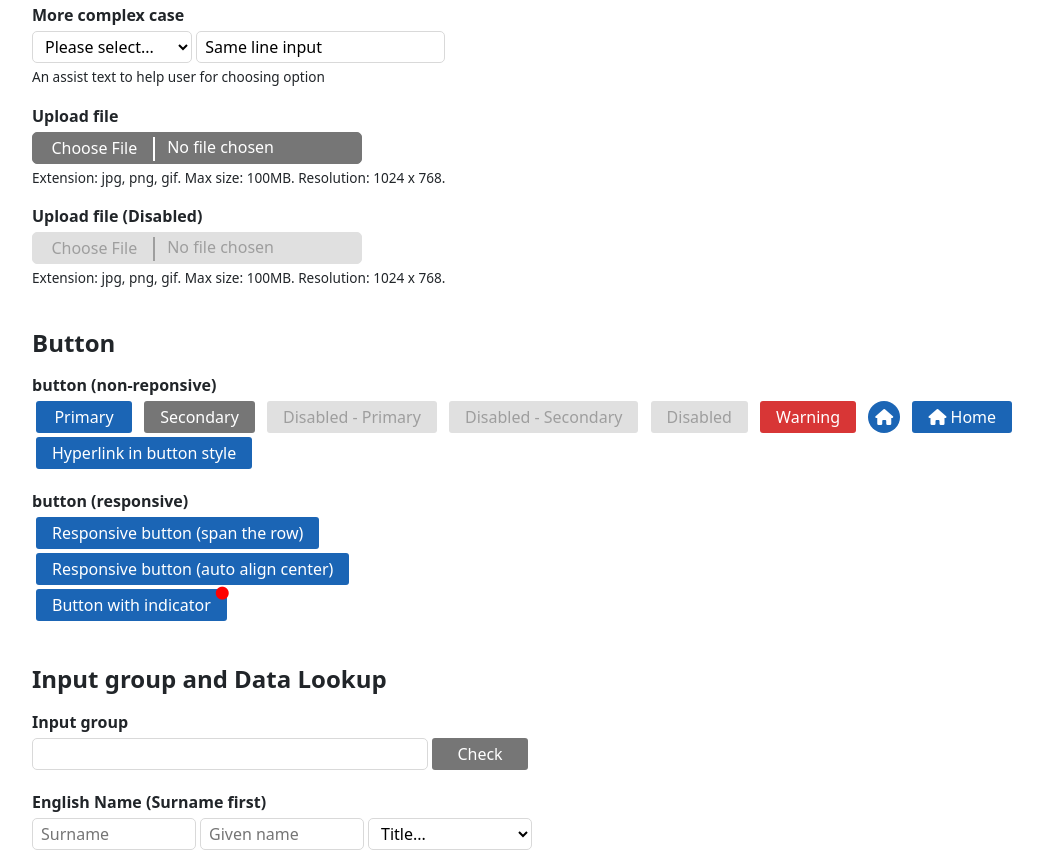
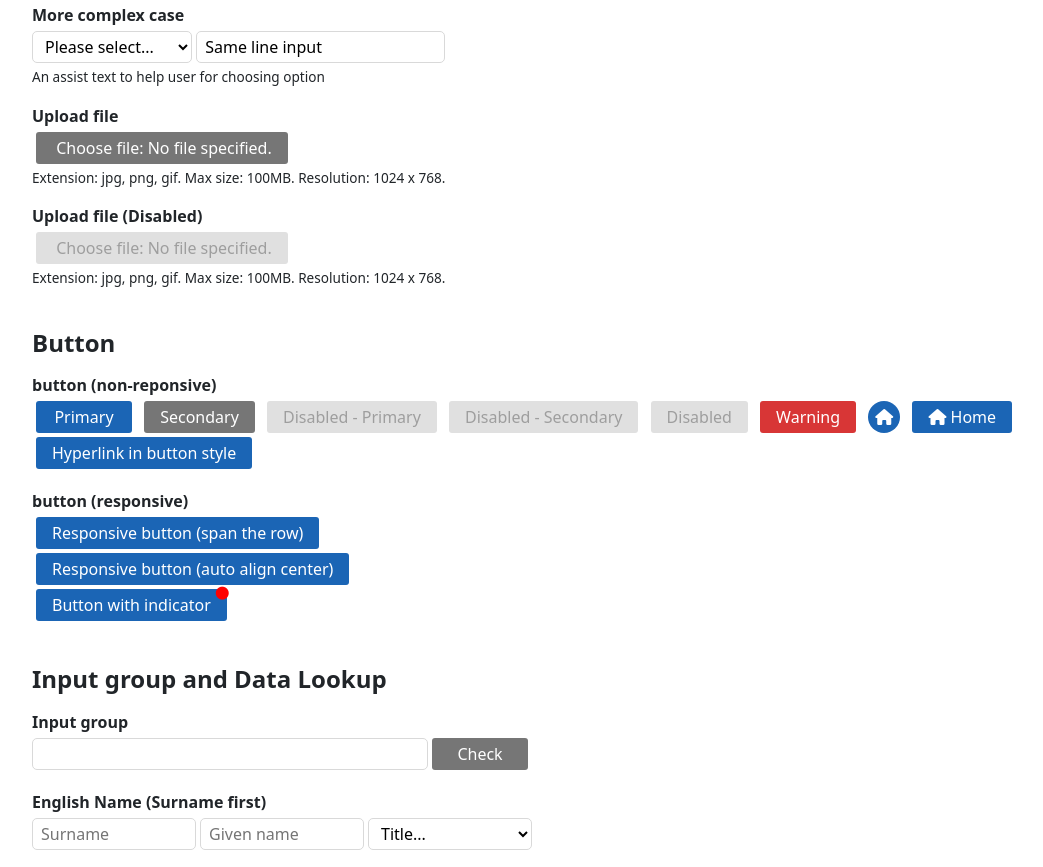
Before and after one commit to samyu-igsl/test, a plain HTML site: page Form.html in a window 1280 px wide. Shown: the part 1679-2546 px from the top of the page, without its empty margins (78-1121 px from the left). Drawn offline with Linux system fonts and the light colour scheme.

Commit message:
Add files via upload

```diff
--- a/Form.html
+++ b/Form.html
@@ -153,11 +153,19 @@ ABCDE12345</textarea>
 
 
 		<label class="text-block-label">Upload file</label>
-		<input type="file" class="rwd-input-file">
+		<label class="btn rwd-btn chop-text">
+			<input type="file" class="rwd-input-file hide">
+			Choose file:
+			<span>No file specified.</span>
+		</label>
 		<label class="text-block-assist">Extension: jpg, png, gif. Max size: 100MB. Resolution: 1024 x 768. </label>
 
 		<label class="text-block-label">Upload file (Disabled)</label>
-		<input type="file" class="rwd-input-file" disabled>
+		<label class="btn rwd-btn btn-disabled rwd-btn chop-text">
+			<input type="file" class="rwd-input-file hide" disabled>
+			Choose file:
+			<span>No file specified.</span>
+		</label>
 		<label class="text-block-assist">Extension: jpg, png, gif. Max size: 100MB. Resolution: 1024 x 768. </label>
 
 	</section>
```
